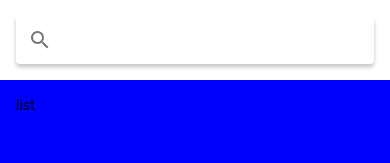
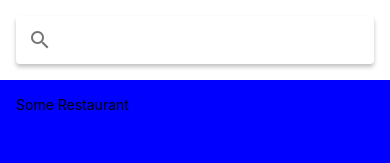
Before and after one commit to pacostanzo/meals-to-go, a React Native app: screen / in a window 390 px wide. Shown: the top 163 px of the page. Built offline with nearby package versions, Linux system fonts and the light colour scheme.

Commit message:
Adding resturants screen.

```diff
--- a/App.js
+++ b/App.js
@@ -1,35 +1,13 @@
-import { StatusBar as ExpoStatusBar } from 'expo-status-bar';
-import React from 'react';
-import { Searchbar } from 'react-native-paper';
-import { StatusBar, StyleSheet, SafeAreaView, Text, View } from 'react-native';
+import { StatusBar as ExpoStatusBar } from "expo-status-bar";
+import React from "react";
+
+import { RestaurantsScreen } from "./src/features/restaurants/screens/restaurants.screen";
 
 export default function App() {
   return (
     <>
-      <SafeAreaView style={styles.container}>
-        <View style={styles.search}>
-          <Searchbar />
-        </View>
-        <View style={styles.list}>
-          <Text>list</Text>
-        </View>
-      </SafeAreaView>
+      <RestaurantsScreen />
       <ExpoStatusBar style="auto" />
     </>
   );
-}
-
-const styles = StyleSheet.create({
-  container: {
-    flex: 1,
-    marginTop: StatusBar.currentHeight,
-  },
-  search: {
-    padding: 16,
-  },
-  list: {
-    flex: 1,
-    padding: 16,
-    backgroundColor: 'blue',
-  },
-});
+};
--- /dev/null
+++ b/src/features/restaurants/components/restaurant-info.component.js
@@ -0,0 +1,18 @@
+import React from 'react';
+import { Text } from 'react-native';
+
+export const RestaurantInfo = ({ restaurant = {} }) => {
+  const {
+    name = 'Some Restaurant',
+    icon,
+    photos = [
+      'https://www.foodiesfeed.com/wp-content/uploads/2019/06/top-view-for-box-of-2-burgers-home-made-600x899.jpg',
+    ],
+    address = '100 some random street',
+    isOpenNow = true,
+    rating = 4,
+    isClosedTemporarily,
+  } = restaurant;
+
+  return <Text>{name}</Text>;
+};
--- /dev/null
+++ b/src/features/restaurants/screens/restaurants.screen.js
@@ -0,0 +1,31 @@
+import React from 'react';
+import { Searchbar } from 'react-native-paper';
+import { StatusBar, StyleSheet, SafeAreaView, Text, View } from 'react-native';
+
+import { RestaurantInfo } from '../components/restaurant-info.component';
+
+export const RestaurantsScreen = () => (
+  <SafeAreaView style={styles.container}>
+    <View style={styles.search}>
+      <Searchbar />
+    </View>
+    <View style={styles.list}>
+      <RestaurantInfo />
+    </View>
+  </SafeAreaView>
+);
+
+const styles = StyleSheet.create({
+  container: {
+    flex: 1,
+    marginTop: StatusBar.currentHeight,
+  },
+  search: {
+    padding: 16,
+  },
+  list: {
+    flex: 1,
+    padding: 16,
+    backgroundColor: 'blue',
+  },
+});
```
